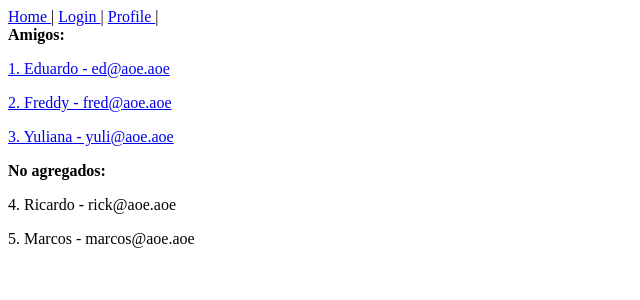
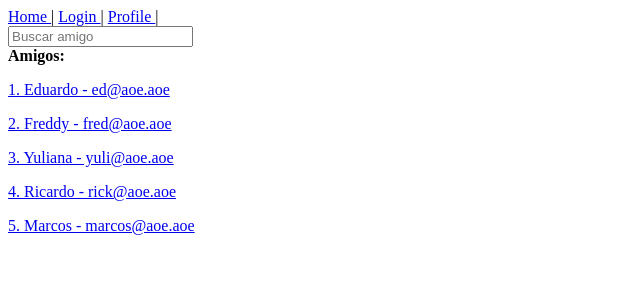
Before and after one commit to suga0828/platzinger, an Angular app: page / in a window 1280 px wide. Shown: the top 300 px of the page, without its empty margins (0-640 px from the left). Built offline with nearby package versions, Linux system fonts and the light colour scheme.

Commit message:
SearchPipe implemented

```diff
--- a/src/app/home/home.component.html
+++ b/src/app/home/home.component.html
@@ -1,16 +1,10 @@
+<input type="text" placeholder="Buscar amigo" [(ngModel)]="query" />
+<br />
 <b>Amigos:</b>
-<ng-container *ngFor="let user of friends; let i = index">
-	<p *ngIf="user.friend">
+<ng-container *ngFor="let user of friends | search: query; let i = index">
+	<p>
 		<a routerLink="/conversation/{{ user.uid }}">
 			{{i + 1}}. {{user.nick}} - {{user.email}}
 		</a>
 	</p>
 </ng-container>
-<b>No agregados:</b>
-<ng-container *ngFor="let user of friends; let i = index">
-	<p *ngIf="!user.friend">
-		<a >
-			{{i + 1}}. {{user.nick}} - {{user.email}}
-		</a>
-	</p>
-</ng-container>
--- a/src/app/home/home.component.ts
+++ b/src/app/home/home.component.ts
@@ -12,6 +12,7 @@
 export class HomeComponent implements OnInit {
 
 	friends: User[]
+	query: string = ''
 
 	constructor(private userService: UserService) {}
 
--- /dev/null
+++ b/src/app/pipes/search.pipe.ts
@@ -0,0 +1,21 @@
+import { Pipe, PipeTransform } from '@angular/core';
+
+@Pipe({
+  name: 'search'
+})
+export class SearchPipe implements PipeTransform {
+
+	public transform(value, args: string) {
+		if (!value) {
+			return
+		}
+		if (!args) {
+			return value
+		}
+		args = args.toLowerCase()
+		return value.filter( item => {
+			return JSON.stringify(item).toLowerCase().includes(args)
+		})
+	}
+
+}
```
Also changed, not shown: src/app/app.module.ts (+6 -1 lines), 1 other file (tests, documents, lock files or other folders).
